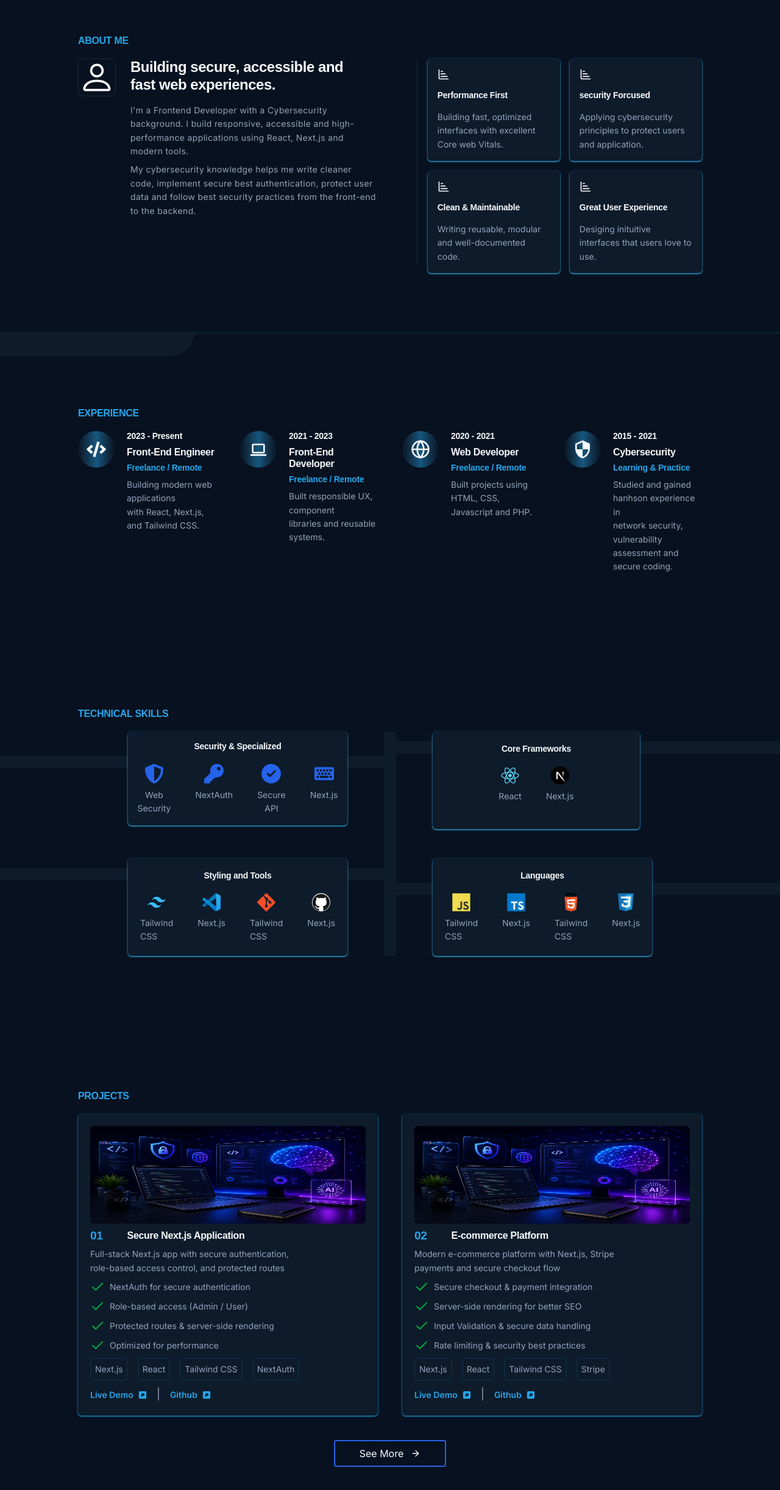
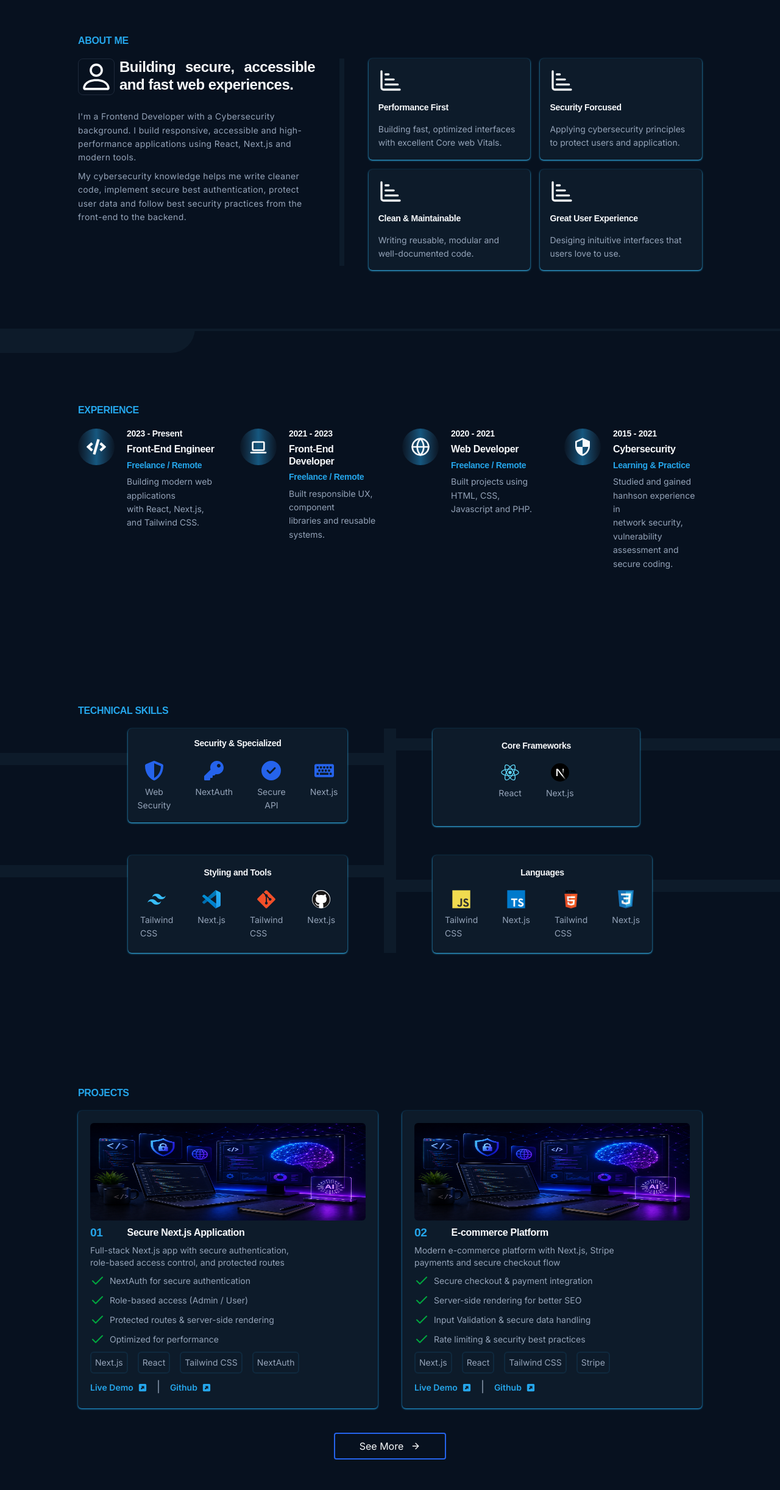
Before and after one commit to MJOSH-119900/micah-nextjs-portfolio, a Next.js app: page / in a window 1280 px wide. Shown: the part 1001-3445 px from the top of the page at 61% size. Built offline with nearby package versions, Linux system fonts and the light colour scheme.

Commit message:
update to small screen layout, about. experience, skills, project,contact

```diff
--- a/app/(public)/landing-sections/About.tsx
+++ b/app/(public)/landing-sections/About.tsx
@@ -6,9 +6,8 @@ interface AboutCards {
   id: number;
   icons: LucideIcon;
   title: string;
-  text: string
+  text: string;
   bgColor: string;
-
 }
 
 const aboutCards: AboutCards[] = [
@@ -22,7 +21,7 @@ const aboutCards: AboutCards[] = [
   {
     id: 2,
     icons: ChartBarIncreasingIcon,
-    title: "security Forcused",
+    title: "Security Forcused",
     text: "Applying cybersecurity principles to protect users and application.",
     bgColor: "bg-[#0D1B2A]",
   },
@@ -40,27 +39,29 @@ const aboutCards: AboutCards[] = [
     text: "Desiging inituitive interfaces that users love to use.",
     bgColor: "bg-[#0D1B2A]",
   },
-]
-
+];
 
 const About = () => {
   return (
     <div id="about" className="py-20 relative">
       <div className="w-[80%] mx-auto mt-15">
-        <h4 className="text-[#25a6eb] tracking-wider uppercase mb-5">about me</h4>
-        <div className="flex items-start justify-center text-[14px] gap-4">
+        <h4 className="text-[#25a6eb] tracking-wider uppercase mb-5">
+          about me
+        </h4>
+        <div className="flex flex-col md:flex-row items-start justify-center text-[14px] gap-10">
           {/* 1st */}
-          <div className="w-[60%] flex items-start gap-6 relative">
-            <div className=" border border-[#1E293B] max-w-md max-h-16 rounded-lg">
-              <BsPerson className="w-15 h-15" />
+          <div className="w-full md:w-[60%] lg:md:w-[40%] flex flex-col md:items-start gap-2 md:gap-6 relative">
+            {/* icon and title */}
+            <div className="flex items-start gap-2">
+              <BsPerson className="md:min-w-15 md:min-h-15 min-w-10 min-h-10 border border-[#1E293B] rounded-lg" />
+              <h2 className="text-justify">Building secure, accessible and fast web experiences.</h2>
             </div>
             <div className="flex flex-col gap-4">
-              <h2>Building secure, accessible and <br />fast web experiences.</h2>
-              <div className="flex flex-1 flex-col gap-2 text-[14px] text-[#94A3B8] tracking-wide mr-10">
+              <div className="flex flex-col gap-2 text-[14px] text-[#94A3B8] text-justify lg:text-start tracking-wide">
                 <p>
-                  I&apos;m a Frontend Developer with a Cybersecurity background. I
-                  build responsive, accessible and high-performance applications
-                  using React, Next.js and modern tools.
+                  I&apos;m a Frontend Developer with a Cybersecurity background.
+                  I build responsive, accessible and high-performance
+                  applications using React, Next.js and modern tools.
                 </p>
                 <p>
                   My cybersecurity knowledge helps me write cleaner code,
@@ -70,32 +71,41 @@ const About = () => {
                 </p>
               </div>
             </div>
+          </div>
 
-            {/* absolute vertical line */}
-            <div className="bg-[#0D1B2A] w-2 md:min-h-120 lg:min-h-85 left-0 top-0"></div>
-          </div>
+          {/* absolute vertical line */}
+          <div className="hidden md:block bg-[#0D1B2A] w-2 md:min-h-90 lg:min-h-85  left-0 top-0"></div>
 
           {/* 2nd */}
           <div className="grid grid-rows-1">
-            <div className="grid grid-cols-1 md:grid-cols-2 items-start justify-start gap-8 md:gap-20 lg:gap-4">
+            <div className="grid grid-cols-1 md:grid-cols-2 gap-8 md:gap-4">
               {aboutCards.map((cards: AboutCards) => {
-                const Icon = cards.icons
+                const Icon = cards.icons;
                 return (
-                  <div key={cards.id} className="flex items-center">
-                    <div className={`min-h-40 max-w-60 p-4 rounded-md grid gap-4 shadow-sm shadow-[#38BDF8] ${cards.bgColor}`}>
-                      <Icon className={`w-5 h-5 ${cards.icons}`} />
-                      <h5 className="flex flex-1 items-center ">{cards.title}</h5>
-                      <p className=" text-[14px] text-[#94A3B8] flex flex-1">{cards.text}</p>
+                  <div
+                    key={cards.id}
+                    className="flex flex-col md:flex-row items-center justify-center text-center md:text-start"
+                  >
+                    <div
+                      className={`md:min-h-40 md:max-w-70 p-2 lg:p-4 rounded-md shadow-sm shadow-[#38BDF8] ${cards.bgColor}`}
+                    >
+                      <div className="flex items-center justify-center text-center md:items-start md:justify-start">
+                        <Icon className={`min-w-10 min-h-10 ${cards.icons}`} />
+                      </div>
+                      <h5 className="py-4">{cards.title}</h5>
+                      <p className=" text-[14px] text-[#94A3B8]">
+                        {cards.text}
+                      </p>
                     </div>
                   </div>
-                )
+                );
               })}
             </div>
           </div>
         </div>
         {/*card holders */}
-            <div className="absolute bg-[#0D1B2A] w-80 h-10 right-0 top-4 flex rounded-bl-full items-center justify-center -z-10"></div>
-            <div className="absolute bg-[#0D1B2A] w-2000 h-1 right-0 top-4 flex items-center justify-center -z-10"></div>
+        <div className="absolute bg-[#0D1B2A] w-80 h-10 right-0 top-4 flex rounded-bl-full items-center justify-center -z-10"></div>
+        <div className="absolute bg-[#0D1B2A] w-2000 h-1 right-0 top-4 flex items-center justify-center -z-10"></div>
       </div>
     </div>
   );
--- a/app/(public)/landing-sections/Projects.tsx
+++ b/app/(public)/landing-sections/Projects.tsx
@@ -25,7 +25,7 @@ const Projects = () => {
               <h3 className="text-[#25a6eb]">01</h3>
               <h4>Secure Next.js Application</h4>
             </div>
-            <p className="text-[14px] text-[#94A3B8]">
+            <p className="text-xs md:text-sm text-[#94A3B8]">
               Full-stack Next.js app with secure authentication, <br />{" "}
               role-based access control, and protected routes
             </p>
@@ -33,36 +33,36 @@ const Projects = () => {
             <div className="flex flex-col text-[#94A3B8] items-start gap-2">
               <div className="flex items-center gap-2">
                 <Check className="text-green-600" />
-                <p className="text-[14px]">
+                <p className="text-xs md:text-sm">
                   NextAuth for secure authentication
                 </p>
               </div>
               <div className="flex items-center gap-2">
                 <Check className="text-green-600" />
-                <p className="text-[14px]">Role-based access (Admin / User)</p>
+                <p className="text-xs md:text-sm">Role-based access (Admin / User)</p>
               </div>
               <div className="flex items-center gap-2">
                 <Check className="text-green-600" />
-                <p className="text-[14px]">
+                <p className="text-xs md:text-sm">
                   Protected routes & server-side rendering
                 </p>
               </div>
               <div className="flex items-center gap-2">
                 <Check className="text-green-600" />
-                <p className="text-[14px]">Optimized for performance</p>
+                <p className="text-xs md:text-sm">Optimized for performance</p>
               </div>
-              <div className="flex items-center justify-between gap-4">
+              <div className="flex items-center justify-between gap-1 lg:gap-4">
                 <div className="border-2 border-[#25a6eb1a] p-1.5 rounded-md">
-                  <p className="text-[14px] text-[#94A3B8]">Next.js</p>
+                  <p className="text-xs md:text-sm text-[#94A3B8]">Next.js</p>
                 </div>
                 <div className="border-2 border-[#25a6eb1a] p-1.5 rounded-md">
-                  <p className="text-[14px] text-[#94A3B8]">React</p>
+                  <p className="text-xs md:text-sm text-[#94A3B8]">React</p>
                 </div>
                 <div className="border-2 border-[#25a6eb1a] p-1.5 rounded-md">
-                  <p className="text-[14px] text-[#94A3B8]">Tailwind CSS</p>
+                  <p className="text-xs md:text-sm text-[#94A3B8]">Tailwind CSS</p>
                 </div>
                 <div className="border-2 border-[#25a6eb1a] p-1.5 rounded-md">
-                  <p className="text-[14px] text-[#94A3B8]">NextAuth</p>
+                  <p className="text-xs md:text-sm text-[#94A3B8]">NextAuth</p>
                 </div>
               </div>
               <div className="flex items-center gap-4">
@@ -96,7 +96,7 @@ const Projects = () => {
               <h3 className="text-[#25a6eb]">02</h3>
               <h4>E-commerce Platform</h4>
             </div>
-            <p className="text-[14px] text-[#94A3B8]">
+            <p className="text-xs md:text-sm text-[#94A3B8]">
               Modern e-commerce platform with Next.js, Stripe <br />{" "}
               payments and secure checkout flow
             </p>
@@ -104,36 +104,36 @@ const Projects = () => {
             <div className="flex flex-col text-[#94A3B8] items-start gap-2">
               <div className="flex items-center gap-2">
                 <Check className="text-green-600" />
-                <p className="text-[14px]">
+                <p className="text-xs md:text-sm">
                   Secure checkout & payment integration
                 </p>
               </div>
               <div className="flex items-center gap-2">
                 <Check className="text-green-600" />
-                <p className="text-[14px]">Server-side rendering for better SEO</p>
+                <p className="text-xs md:text-sm">Server-side rendering for better SEO</p>
               </div>
               <div className="flex items-center gap-2">
                 <Check className="text-green-600" />
-                <p className="text-[14px]">
+                <p className="text-xs md:text-sm">
                   Input Validation & secure data handling
                 </p>
               </div>
               <div className="flex items-center gap-2">
                 <Check className="text-green-600" />
-                <p className="text-[14px]">Rate limiting & security best practices</p>
+                <p className="text-xs md:text-sm">Rate limiting & security best practices</p>
               </div>
-              <div className="flex items-center justify-between gap-4">
+              <div className="flex items-center justify-between gap-1 lg:gap-4 md:mt-5 lg:mt-0">
                 <div className="border-2 border-[#25a6eb1a] p-1.5 rounded-md">
-                  <p className="text-[14px] text-[#94A3B8]">Next.js</p>
+                  <p className="text-xs md:text-sm text-[#94A3B8]">Next.js</p>
                 </div>
                 <div className="border-2 border-[#25a6eb1a] p-1.5 rounded-md">
-                  <p className="text-[14px] text-[#94A3B8]">React</p>
+                  <p className="text-xs md:text-sm text-[#94A3B8]">React</p>
                 </div>
                 <div className="border-2 border-[#25a6eb1a] p-1.5 rounded-md">
-                  <p className="text-[14px] text-[#94A3B8]">Tailwind CSS</p>
+                  <p className="text-xs md:text-sm text-[#94A3B8]">Tailwind CSS</p>
                 </div>
                 <div className="border-2 border-[#25a6eb1a] p-1.5 rounded-md">
-                  <p className="text-[14px] text-[#94A3B8]">Stripe</p>
+                  <p className="text-xs md:text-sm text-[#94A3B8]">Stripe</p>
                 </div>
               </div>
               <div className="flex items-center gap-4">
```
Also changed, not shown: app/(public)/landing-sections/Contact.tsx (+5 -5 lines), app/(public)/landing-sections/Skills.tsx (+15 -15 lines).
